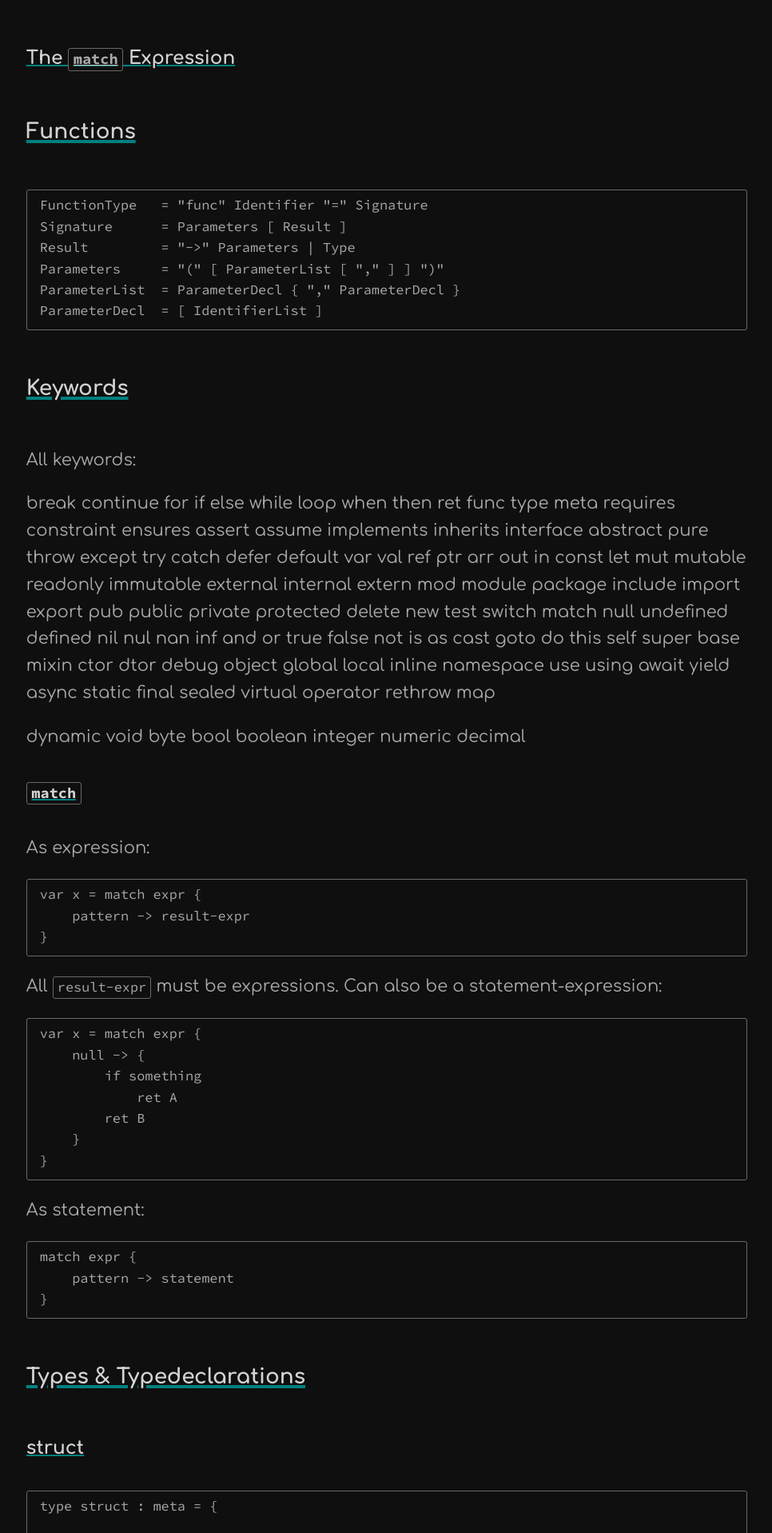
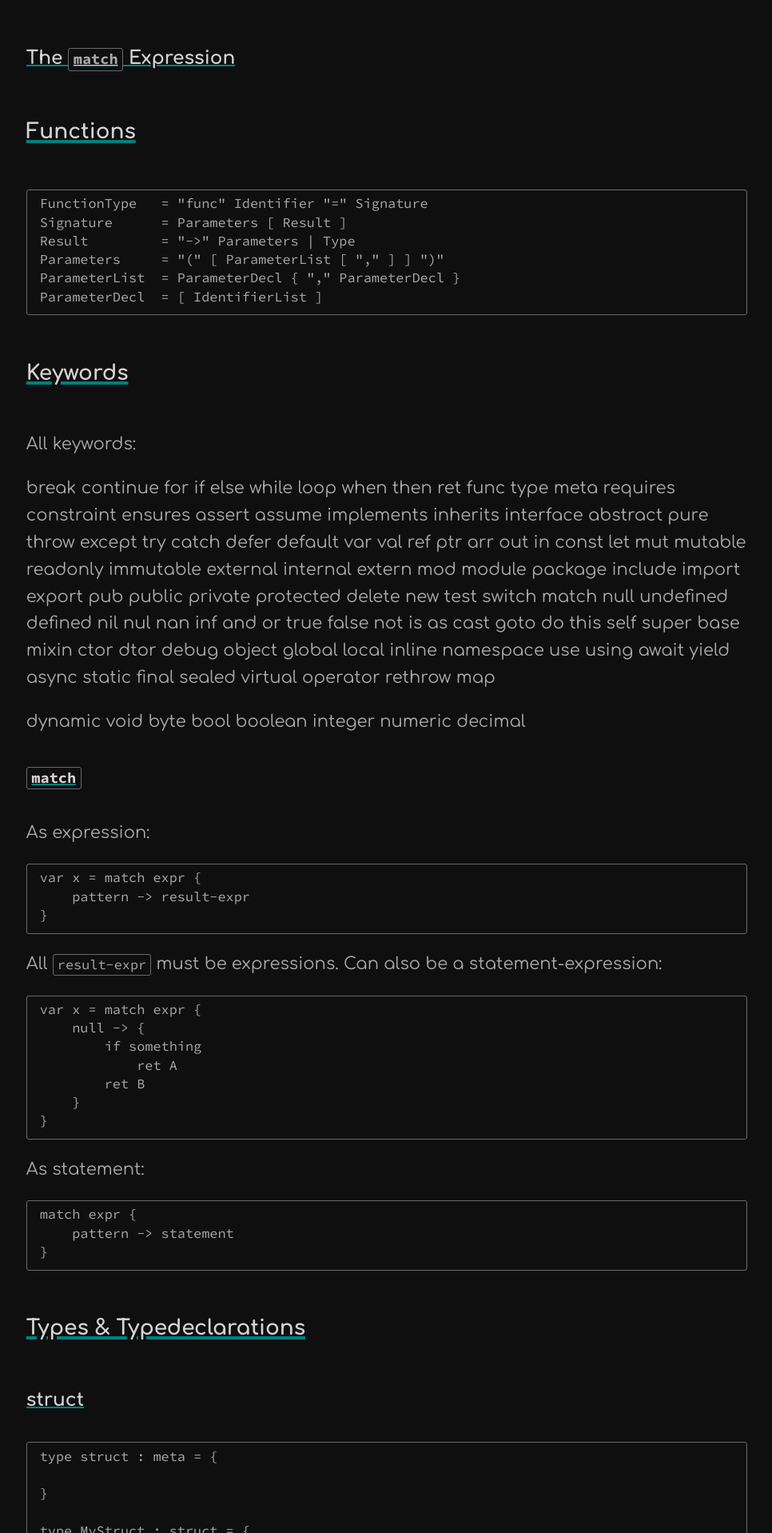
Before and after one commit to nonsensation/nonsensation.github.io, a Jekyll site: the page built from _posts/2020-12-01-Test-Docs.md, in a window 1280 px wide. Shown: the part 1690-3607 px from the top of the page at 80% size, without its empty margins (156-1122 px from the left). Built offline with Jekyll 4.4.1, drawn with Linux system fonts in a browser that asks for light colours; some web fonts are replaced.

Commit message:
Changedd pre>code lineheight from 1.25em to 1.1em

```diff
--- a/_sass/default.scss
+++ b/_sass/default.scss
@@ -855,7 +855,7 @@ pre {
   border-radius: var(--border-radius);
   padding: 0.25em 0.75em 0.5em 0.75em;
   // overflow-x: auto;
-  line-height: 1.25em;
+  line-height: 1.1em;
   margin: 1em auto;
 
   code {
```
